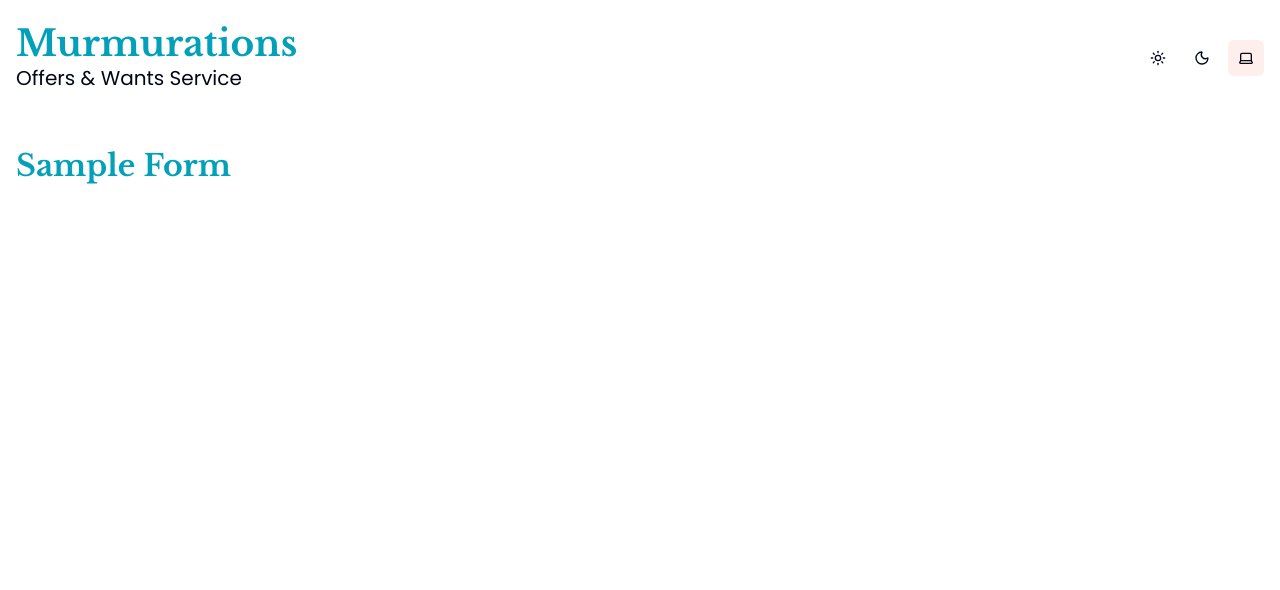
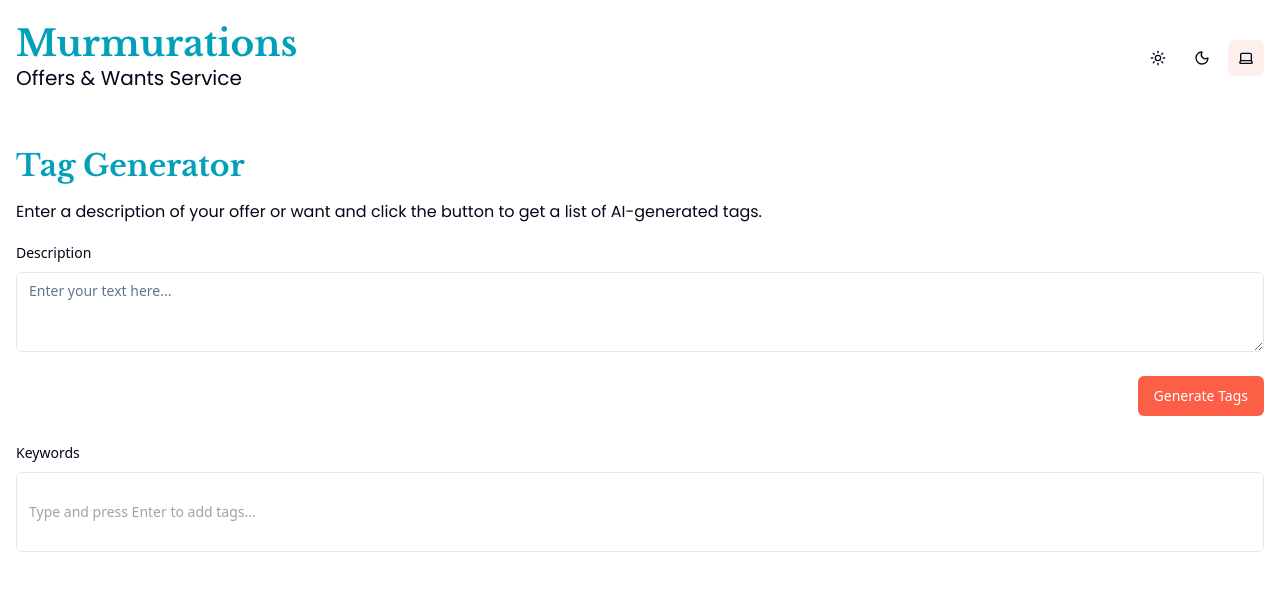
Before and after one commit to ic3software/ow1, a SvelteKit app: page / in a window 1280 px wide. Shown: the top 590 px of the page. Built offline with nearby package versions, Linux system fonts and the light colour scheme.

Commit message:
feat: create tag generation UI

```diff
--- a/src/routes/+page.svelte
+++ b/src/routes/+page.svelte
@@ -1,5 +1,92 @@
+<script lang="ts">
+	import { X } from 'lucide-svelte';
+	import { Button } from '$lib/components/ui/button';
+
+	let inputText = '';
+	let tagInput = '';
+	let tags: string[] = [];
+
+	function generateTags() {
+		// Get first 5 words when button is clicked
+		const words = inputText.trim().split(/\s+/).slice(0, 5);
+		tags = [...new Set(words)]; // Remove duplicates
+	}
+
+	function handleTagInput(event: KeyboardEvent) {
+		if (event.key === 'Enter' && tagInput.trim()) {
+			event.preventDefault();
+			addTag(tagInput.trim());
+			tagInput = '';
+		}
+	}
+
+	function addTag(tag: string) {
+		if (tag && !tags.includes(tag)) {
+			tags = [...tags, tag];
+		}
+	}
+
+	function removeTag(index: number) {
+		tags = tags.filter((_, i) => i !== index);
+	}
+
+	function handleSubmit() {
+		// Handle form submission here
+		console.log('Submitting tags:', tags);
+	}
+</script>
+
 <div class="space-y-8">
 	<section class="space-y-4">
-		<h2 class="font-heading text-3xl text-primary">Sample Form</h2>
+		<h2 class="font-heading text-3xl text-primary">Tag Generator</h2>
+    <p class="font-body">Enter a description of your offer or want and click the button to get a list of AI-generated tags.</p>
+
+		<form class="space-y-6" on:submit|preventDefault={handleSubmit}>
+			<div class="space-y-2">
+				<label for="input-text" class="text-sm font-medium leading-none peer-disabled:cursor-not-allowed peer-disabled:opacity-70">Description</label>
+				<textarea
+					id="input-text"
+					bind:value={inputText}
+					class="flex min-h-[80px] w-full rounded-md border border-input bg-background px-3 py-2 text-sm ring-offset-background placeholder:text-muted-foreground focus-visible:outline-none focus-visible:ring-2 focus-visible:ring-ring focus-visible:ring-offset-2 disabled:cursor-not-allowed disabled:opacity-50"
+					placeholder="Enter your text here..."
+				></textarea>
+			</div>
+
+			<div class="flex justify-end">
+				<Button type="button" variant="secondary" on:click={generateTags}>
+					Generate Tags
+				</Button>
+			</div>
+
+			<div class="space-y-2">
+				<label for="tags" class="text-sm font-medium leading-none peer-disabled:cursor-not-allowed peer-disabled:opacity-70">Keywords</label>
+				<div class="flex min-h-[80px] w-full flex-wrap gap-2 rounded-md border border-input bg-background p-3">
+					{#each tags as tag, index (tag + index)}
+						<span class="inline-flex items-center rounded-full bg-secondary/10 px-3 py-1 text-sm">
+							{tag}
+							<button
+								type="button"
+								class="ml-2 rounded-full p-0.5 hover:bg-secondary/20"
+								on:click={() => removeTag(index)}
+							>
+								<X class="h-3 w-3" />
+								<span class="sr-only">Remove {tag}</span>
+							</button>
+						</span>
+					{/each}
+					<input
+						type="text"
+						bind:value={tagInput}
+						on:keydown={handleTagInput}
+						class="flex-1 bg-transparent text-sm focus:outline-none"
+						placeholder="Type and press Enter to add tags..."
+					/>
+				</div>
+			</div>
+      {#if tags.length > 0}
+        <p class="font-body">You can then adjust the tags (add new ones and remove existing ones) to fit your needs.</p>
+      {/if}
+			<!-- <Button type="submit">Submit Data</Button> -->
+		</form>
 	</section>
 </div>
```
